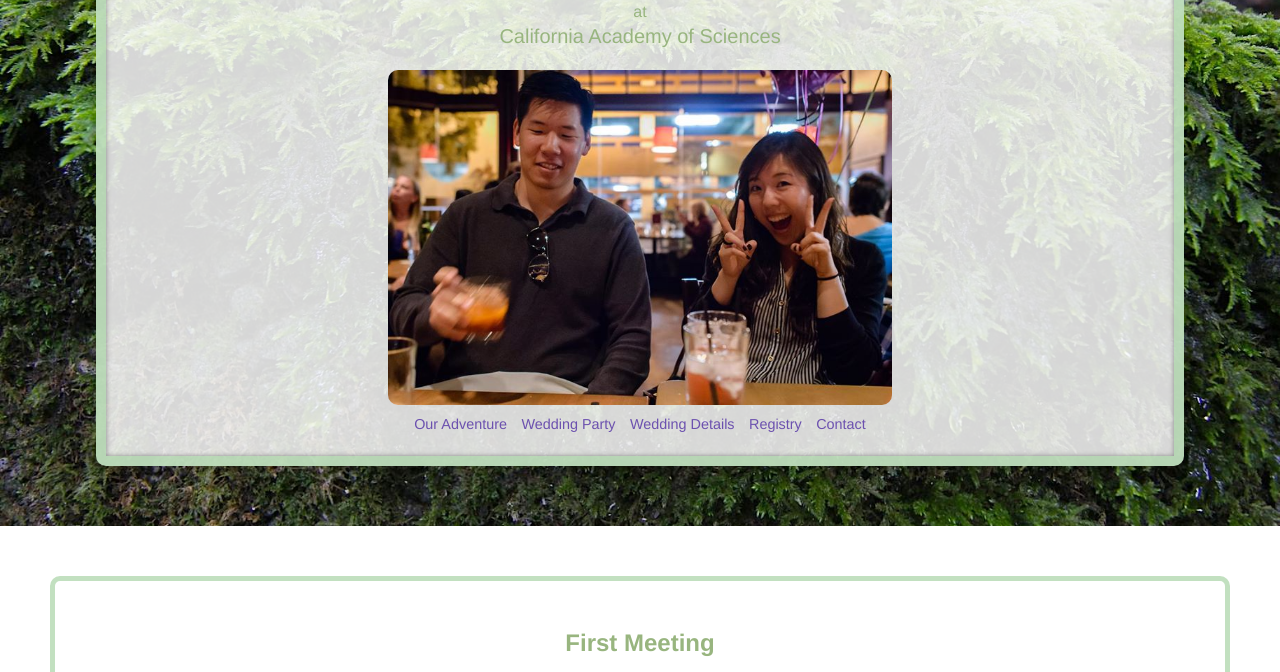
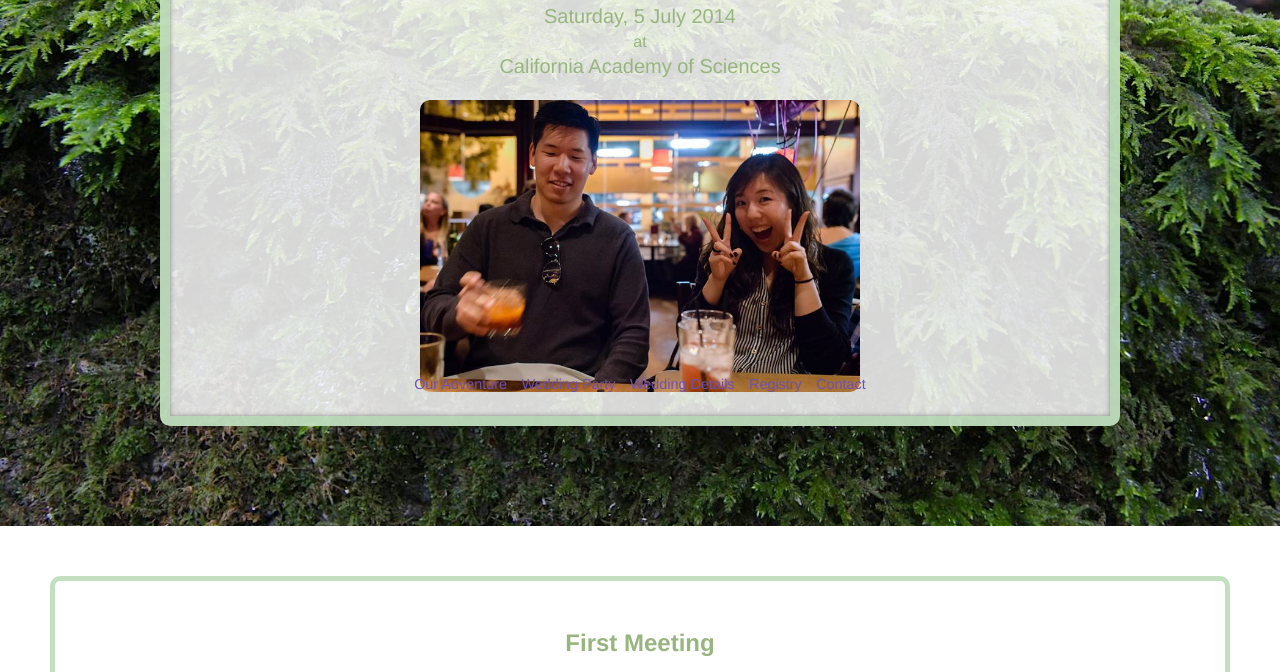
Before and after one commit to Piyush27399/fungtoy, a plain HTML site: page index.html in a window 1280 px wide. Shown: the part 274-946 px from the top of the page. Drawn offline with Linux system fonts and the light colour scheme; some packages are replaced by stand-ins of ours; a web font is replaced by a local one.

Commit message:
make the top wrapper fit argh

```diff
--- a/sass/style.scss
+++ b/sass/style.scss
@@ -62,8 +62,8 @@ a {
 	position: relative;
 	margin: 0 auto;
 	padding: 30px;
-	max-width: 85%;
-	max-height: 85%;
+	max-width: 75%;
+	max-height: 75%;
 	border: 10px solid $green-border;
 	border-radius: $radius;
 	-moz-box-shadow: 0 0 5px #888;
```
Also changed, not shown: css/style.css.
